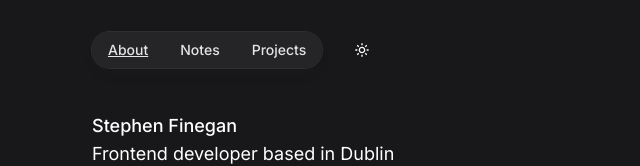
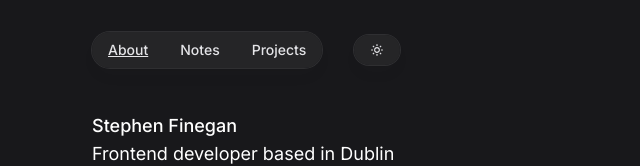
Before and after one commit to StephenFinegan21/Next-portfolio, a Next.js app: page / in a window 1280 px wide. Shown: the top 166 px of the page, without its empty margins (308-948 px from the left). Built offline with nearby package versions, Linux system fonts and the light colour scheme.

Commit message:
update theme style

```diff
--- a/app/components/ThemeChanger.tsx
+++ b/app/components/ThemeChanger.tsx
@@ -18,7 +18,7 @@
   }
 
   return (
-    <div className="w-full  sm:w-auto">
+    <div className="w-full  sm:w-auto rounded-full bg-white/90 px-4 py-2 text-sm font-medium text-zinc-800 shadow-lg shadow-zinc-800/5 ring-1 ring-zinc-900/5 backdrop-blur dark:bg-zinc-800/90 dark:text-zinc-200 dark:ring-white/10">
       {resolvedTheme === "dark" && (
         <BiSun
           onClick={() => setTheme("light")}
--- a/app/layout.tsx
+++ b/app/layout.tsx
@@ -6,7 +6,6 @@
 import { Inter, Archivo } from "@next/font/google";
 import { Providers } from "./providers/Provider";
 import ThemeChanger from "./components/ThemeChanger";
-
 
 // If loading a variable font, you don't need to specify the font weight
 const inter = Inter({
@@ -32,14 +31,12 @@
 
       <body>
         <Providers>
-
-
-          <main className="h-full   w-full  font-inter  bg-white dark:bg-zinc-900">
+          <main className="min-h-screen  w-full  font-inter  bg-white dark:bg-zinc-900">
             <div className="w-full md:w-3/5 lg:w-2/5 mx-auto flex flex-col justify-center p-4">
-            <div className="text-zinc-900 dark:text-white gap-8 top-8 fixed flex items-center z-20 ">
-          <Navigation />
-         <ThemeChanger />
-        </div>
+              <div className="text-zinc-900 dark:text-white gap-8 top-8 fixed flex items-center z-20 ">
+                <Navigation />
+                <ThemeChanger />
+              </div>
               {children}
             </div>
             <Footer />
```
